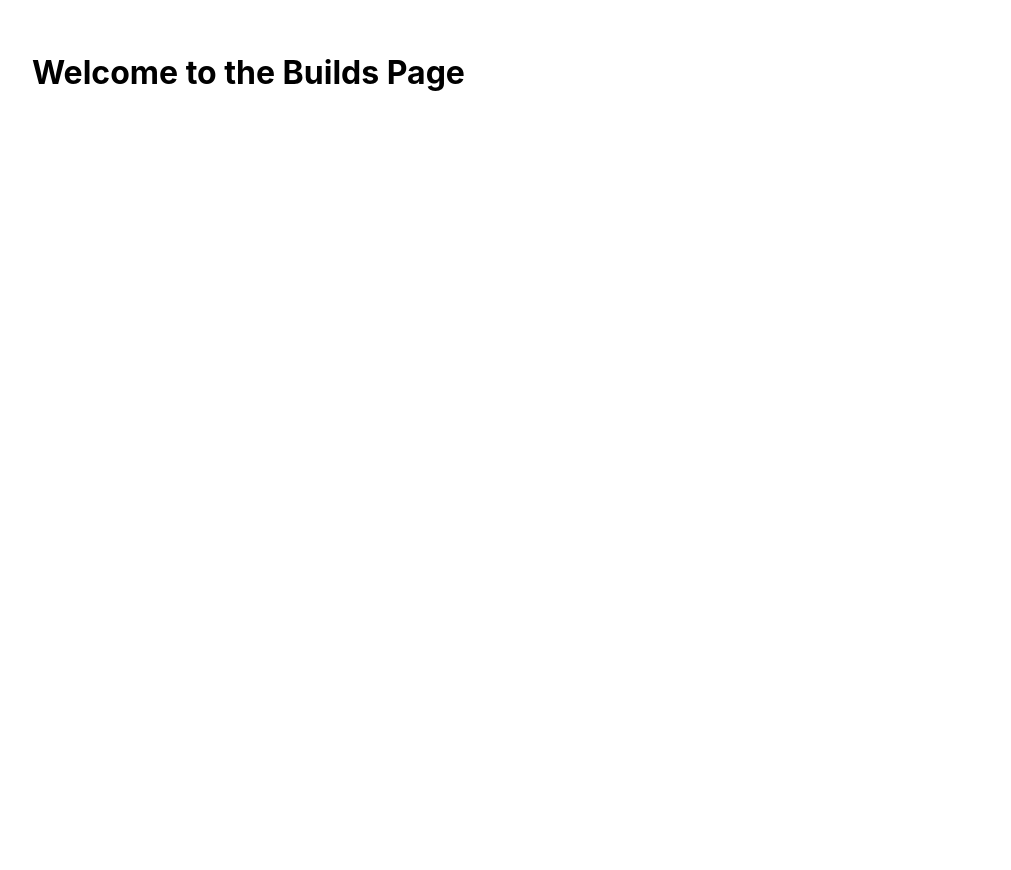
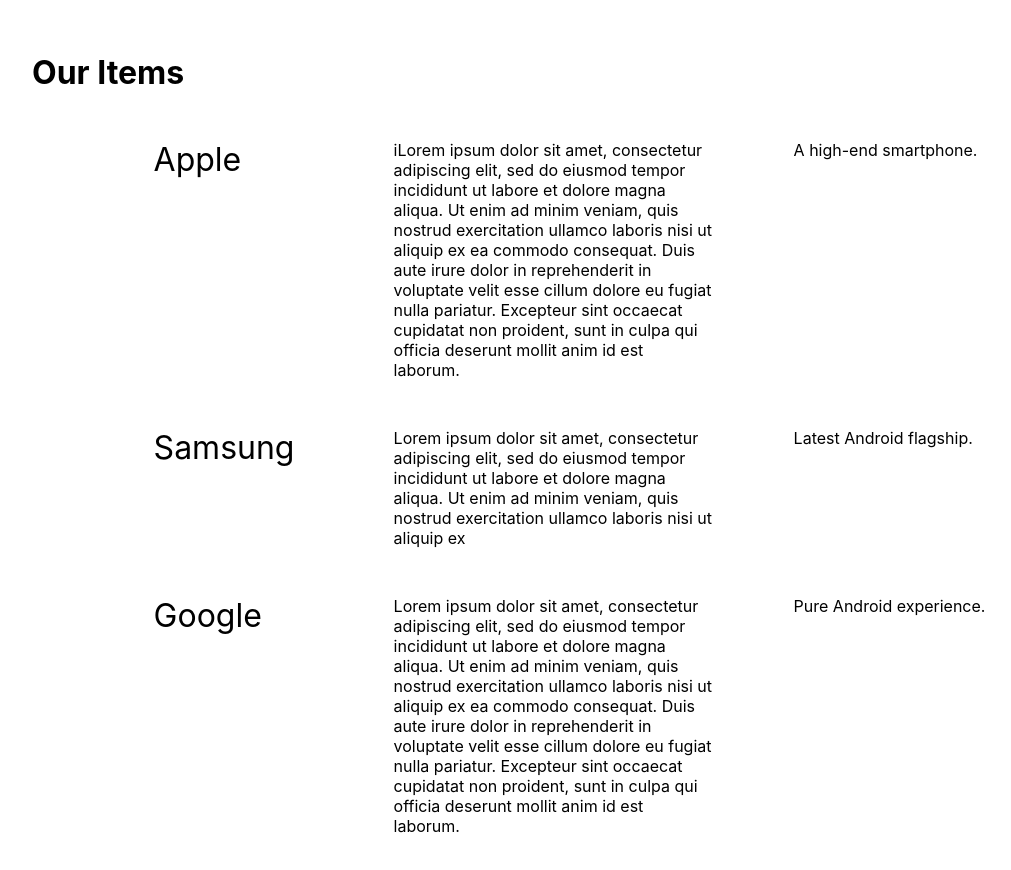
Before and after one commit to lucianboatright/DruidsStudios, a React (Create React App) app: page /builds in a window 1280 px wide. Shown: the top 870 px of the page, without its empty margins (0-1011 px from the left). Before the commit the page ends 800 px from the top, so only its background shows below. Built offline with nearby package versions, Linux system fonts and the light colour scheme.

Commit message:
uploading to deploy on netlify

```diff
--- a/src/App.tsx
+++ b/src/App.tsx
@@ -1,9 +1,10 @@
 import './App.css';
-import { BrowserRouter as Router, Link, Routes, Route } from 'react-router-dom';
+import { BrowserRouter as Router, Routes, Route } from 'react-router-dom';
 import Home from './pages/Home/Home';
 import Contact from './pages/Contact/Contact';
 import Builds from './pages/Builds/Builds';
 import Hire from './pages/HirePage/HirePage';
+import About from './pages/About/About';
 
 function App() {
   return (
@@ -22,6 +23,7 @@ function App() {
           <Route path="/contact" element={<Contact />} />
           <Route path="/builds" element={<Builds />} />
           <Route path="/hire" element={<Hire />} />
+          <Route path="/about" element={<About />} />
         </Routes>
       </main>
     </Router>
--- /dev/null
+++ b/src/Components/ProductComponent/ProductComponent.styles.tsx
@@ -0,0 +1,31 @@
+import { StyledCard, StyledContent, StyledDetails, StyledTitle } from './ProductComponent';
+
+
+type Item = {
+  id: number;
+  company: string;
+  details: string;
+  content: string;
+};
+
+type ProductComponentProps = {
+  items: Item[];
+};
+
+
+export default function ProductComponent({ items }: ProductComponentProps) {
+  return (
+    <>
+      <h1>Our Items</h1>
+      <div className="item-grid">
+        {items.map(item => (
+          <StyledCard key={item.id}>
+            <StyledTitle className="item-section company">{item.company}</StyledTitle>
+            <StyledDetails className="item-section details">{item.details}</StyledDetails>
+            <StyledContent className="item-section content">{item.content}</StyledContent>
+          </StyledCard>
+        ))}
+      </div>
+    </>
+  );
+}
--- /dev/null
+++ b/src/Components/ProductComponent/ProductComponent.tsx
@@ -0,0 +1,31 @@
+import styled from 'styled-components'
+
+
+export const StyledCard = styled.div({
+  display: 'flex',
+//   justifyContent: 'space-between',
+  alignItems: 'center',
+  width: '80%',
+  marginLeft: '10%',
+  marginRight: '10%',
+  marginTop: '3rem',
+  marginBottom: '3rem',
+
+});
+
+export const StyledTitle = styled.div({
+    fontSize: '2rem',
+    width: '10rem',
+    alignSelf: 'flex-start',
+});
+
+export const StyledDetails = styled.div({
+    width: '20rem',
+    marginLeft: '5rem',
+});
+
+export const StyledContent = styled.div({
+    marginLeft: '5rem',
+    alignSelf: 'flex-start',
+
+});
--- a/src/pages/Builds/Builds.tsx
+++ b/src/pages/Builds/Builds.tsx
@@ -1,4 +1,16 @@
+import ProductComponent from '../../Components/ProductComponent/ProductComponent.styles';
+
+const items = [
+  { id: 1, company: 'Apple', details: 'iLorem ipsum dolor sit amet, consectetur adipiscing elit, sed do eiusmod tempor incididunt ut labore et dolore magna aliqua. Ut enim ad minim veniam, quis nostrud exercitation ullamco laboris nisi ut aliquip ex ea commodo consequat. Duis aute irure dolor in reprehenderit in voluptate velit esse cillum dolore eu fugiat nulla pariatur. Excepteur sint occaecat cupidatat non proident, sunt in culpa qui officia deserunt mollit anim id est laborum.', content: 'A high-end smartphone.' },
+  { id: 2, company: 'Samsung', details: 'Lorem ipsum dolor sit amet, consectetur adipiscing elit, sed do eiusmod tempor incididunt ut labore et dolore magna aliqua. Ut enim ad minim veniam, quis nostrud exercitation ullamco laboris nisi ut aliquip ex', content: 'Latest Android flagship.' },
+  { id: 3, company: 'Google', details: 'Lorem ipsum dolor sit amet, consectetur adipiscing elit, sed do eiusmod tempor incididunt ut labore et dolore magna aliqua. Ut enim ad minim veniam, quis nostrud exercitation ullamco laboris nisi ut aliquip ex ea commodo consequat. Duis aute irure dolor in reprehenderit in voluptate velit esse cillum dolore eu fugiat nulla pariatur. Excepteur sint occaecat cupidatat non proident, sunt in culpa qui officia deserunt mollit anim id est laborum.', content: 'Pure Android experience.' },
+  // Add more as needed
+];
 
 export default function Builds() {
-  return <h1>Welcome to the Builds Page</h1>;
+  return (
+    <>
+      <ProductComponent items={items} />
+    </>
+  );
 }
--- a/src/pages/Home/Home.tsx
+++ b/src/pages/Home/Home.tsx
@@ -28,9 +28,10 @@ export default function Home() {
         <StyledHeader>
             <nav>
                 {/* <Link to="/" style={{ margin: '0 1rem' }}>Home</Link> */}
-                <Link to="/contact" style={{ margin: '0 1rem' }}>Contact</Link>
                 <Link to="/builds" style={{ margin: '0 1rem' }}>Builds</Link>
                 <Link to="/hire" style={{ margin: '0 1rem' }}>Hire</Link>
+                <Link to="/contact" style={{ margin: '0 1rem' }}>Contact</Link>
+                <Link to="/about" style={{ margin: '0 1rem' }}>About</Link>
             </nav>
         </StyledHeader>
         <LogoGrid logos={logos} />
```
